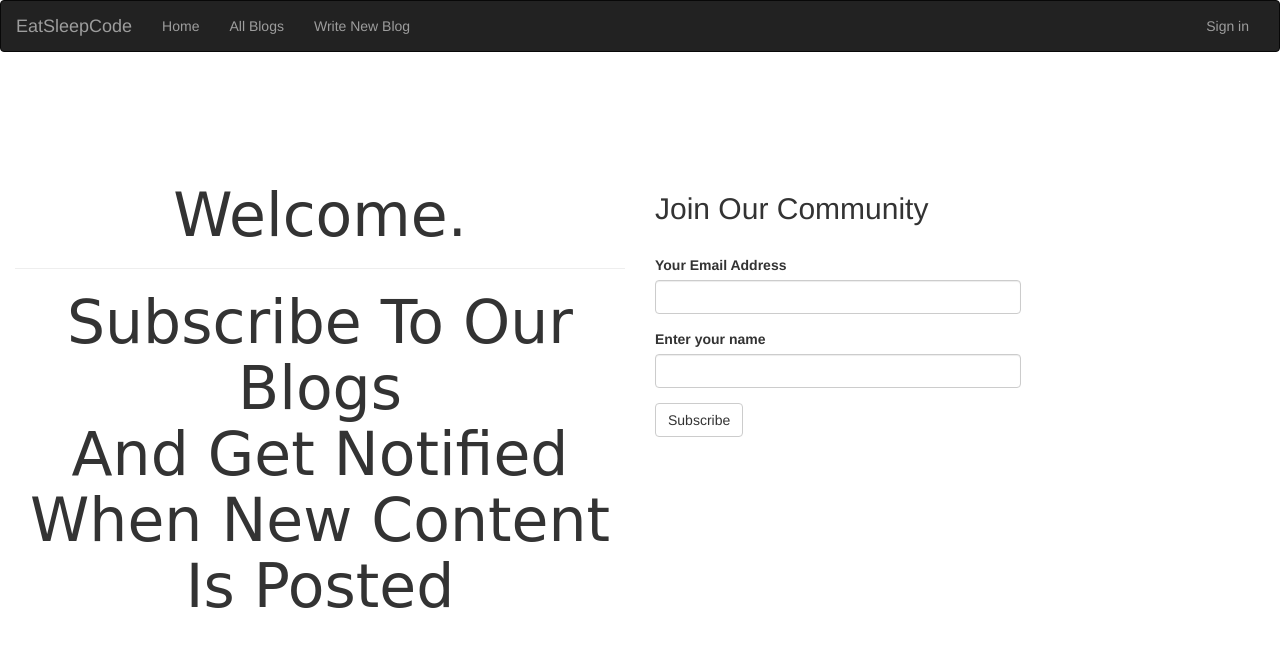
After one commit to kevaf/Eat-Sleep-Blog, a Flask app: page /subscribe in a window 1280 px wide. The commit adds this page. Shown: the top 647 px of the page. Run offline with Flask 2, Linux system fonts and the light colour scheme; data that the repository does not hold is empty; parts of the project's set-up code (start-up, migrations or seed data) failed here and were passed over; some libraries are stand-ins or nearby versions.

Commit message:
added subscriber template and functions

```diff
--- a/app/main/views.py
+++ b/app/main/views.py
@@ -159,7 +159,7 @@ def subscriber():
         db.session.add(subscriber)
         db.session.commit()
 
-        mail_message("Welcome to the Blogging Website","email/subscriber",subscriber.email,subscriber=subscriber)
+        mail_message("Welcome to the EatSleepBlog","email/subscriber",subscriber.email,subscriber=subscriber)
 
         title= "Eat-Sleep-Blog"
         return render_template('index.html',title=title, blog=blog, blogQuote=blogQuote)
--- a/app/templates/navbar.html
+++ b/app/templates/navbar.html
@@ -17,6 +17,7 @@
             </ul>
             <ul class="nav navbar-nav navbar-right">
                 {% if current_user.is_authenticated %}
+                <li><a href="{{url_for( 'main.subscriber',uname=current_user.username)}} ">Subscribe</a></li>
                 <li><a href="{{url_for('main.profile',uname=current_user.username)}}">Account</a></li>
                 <li><a href="{{url_for('auth.logout')}}">Sign out</a></li>
                 {% else %}
--- /dev/null
+++ b/app/templates/subscribe.html
@@ -0,0 +1,25 @@
+{% extends 'base.html'%}
+{% import "bootstrap/wtf.html" as wtf %}
+{% block content %}
+
+<div>
+
+</div>
+<div class="container-fluid">
+    <div class="row">
+        <div class="col-md-6">
+            <h5 style="font-size: 60px; font-family: 'Lobster', cursive;  padding-top: 100px; text-align: center;">
+                Welcome. <hr> Subscribe To Our Blogs
+                <br>And Get Notified When New Content Is Posted</h5>
+        </div>
+        <div class="col-md-6">
+            <div style="width: 60%; height:50%; padding-top: 100px;" >
+                <h2>Join Our Community</h2>
+                <br> {{ wtf.quick_form(subscriber_form) }}
+
+            </div>
+        </div>
+
+    </div>
+</div>
+{% endblock%}
```
Also changed, not shown: app/main/froms.py (line endings or trailing spaces).
